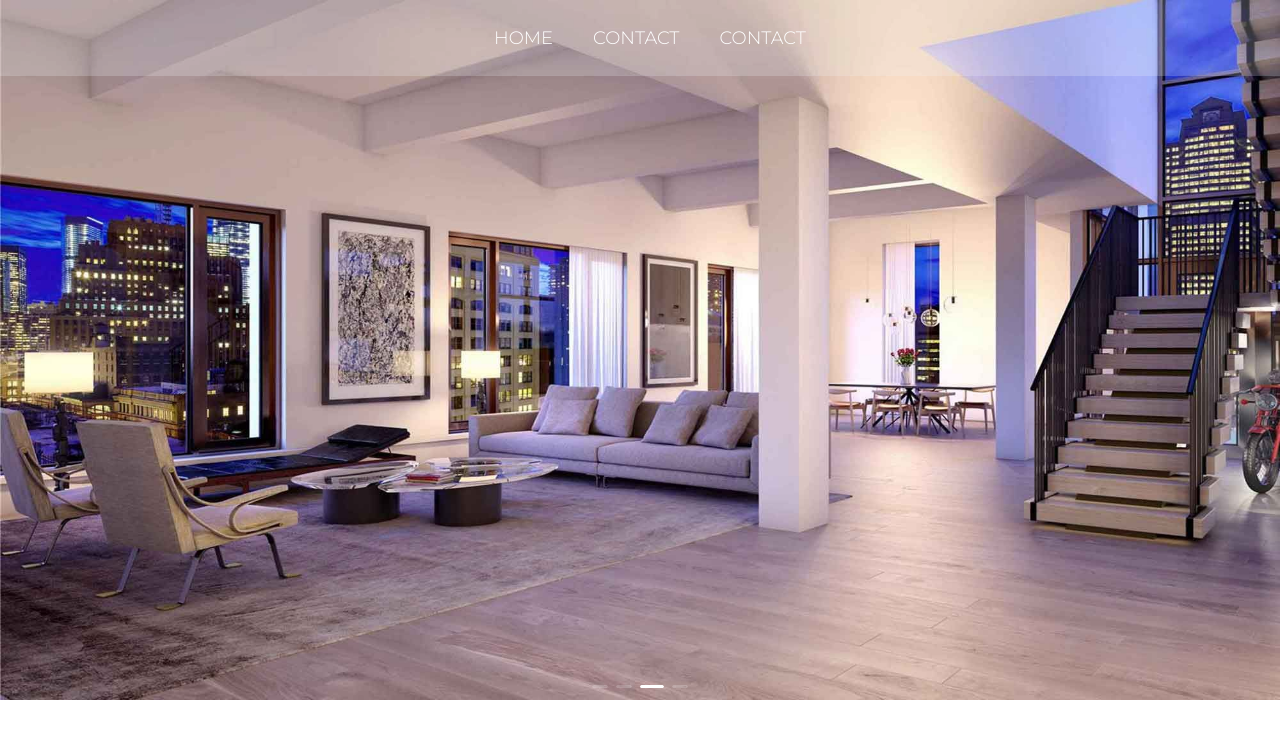
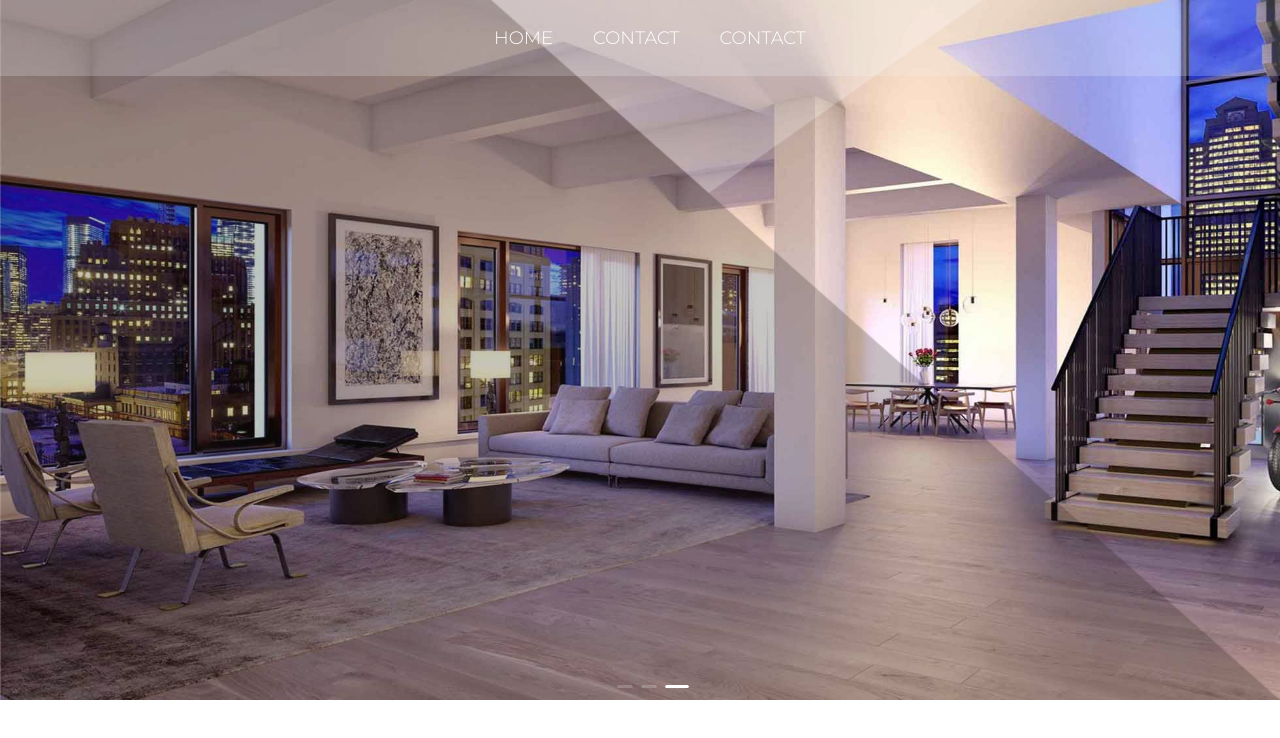
Before and after one commit to sondes98/client-side-ikridwira, a React (Create React App) app: page / in a window 1280 px wide. Shown: the top 738 px of the page. Built offline with nearby package versions, Linux system fonts and the light colour scheme.

Commit message:
slider fixed

```diff
--- a/src/App.css
+++ b/src/App.css
@@ -1,3 +1,4 @@
 body {
   overflow-x: hidden;
+  width: 102%;
 }
--- a/src/components/carousel/Carousel.css
+++ b/src/components/carousel/Carousel.css
@@ -1,4 +1,16 @@
-img {
-  width: 100%;
-  height: 700px;
+.slide {
+    width: 100%;
+    height: 700px;
 }
+
+.cover-img {
+    top: 0;
+    width: 100%;
+    height: 700px;
+    position: absolute;
+}
+
+.slide1 {
+    width: 100%;
+    height: 700px;
+}
--- a/src/components/carousel/Carousel.js
+++ b/src/components/carousel/Carousel.js
@@ -3,23 +3,28 @@ import { Carousel } from "antd";
 import residance1 from "../../images/residance1.png";
 import residance2 from "../../images/residance2.png";
 import residance3 from "../../images/residance3.png";
-// import residance4 from "../../images/residance4.png";
+import group1 from "../../images/Group-1.png";
 import "./Carousel.css";
 export const ResidanceCarousel = () => {
   return (
+    <>
     <Carousel className="carousel" autoplay>
-      <div>
-        <img src={residance1} alt="1" />
+      <div className="silde1">
+        <img src={residance1} className="slide1" alt="2" />
+
       </div>
       <div>
-        <img src={residance2} alt="1" />
+        <img src={residance2} className="slide1" alt="2" />
+
       </div>
       <div>
-        <img src={residance3} alt="1" />
-      </div>
-      <div>
-        <img src={residance1} alt="1" />
+        <img src={residance3} className="slide1" alt="2" />
+
       </div>
     </Carousel>
+    <img src={group1} className="cover-img" alt="1" />
+
+    </>
+
   );
 };
--- a/src/pages/home/HomeComponent.js
+++ b/src/pages/home/HomeComponent.js
@@ -6,7 +6,7 @@ import  { ResidanceCarousel } from '../../components/carousel/Carousel';
 class Home extends Component {
 render() {
 return (
-    <div>
+    <div >
         <Header/>
         <ResidanceCarousel/>
     </div>
```
Also changed, not shown: src/images/Group-1.png (added).
